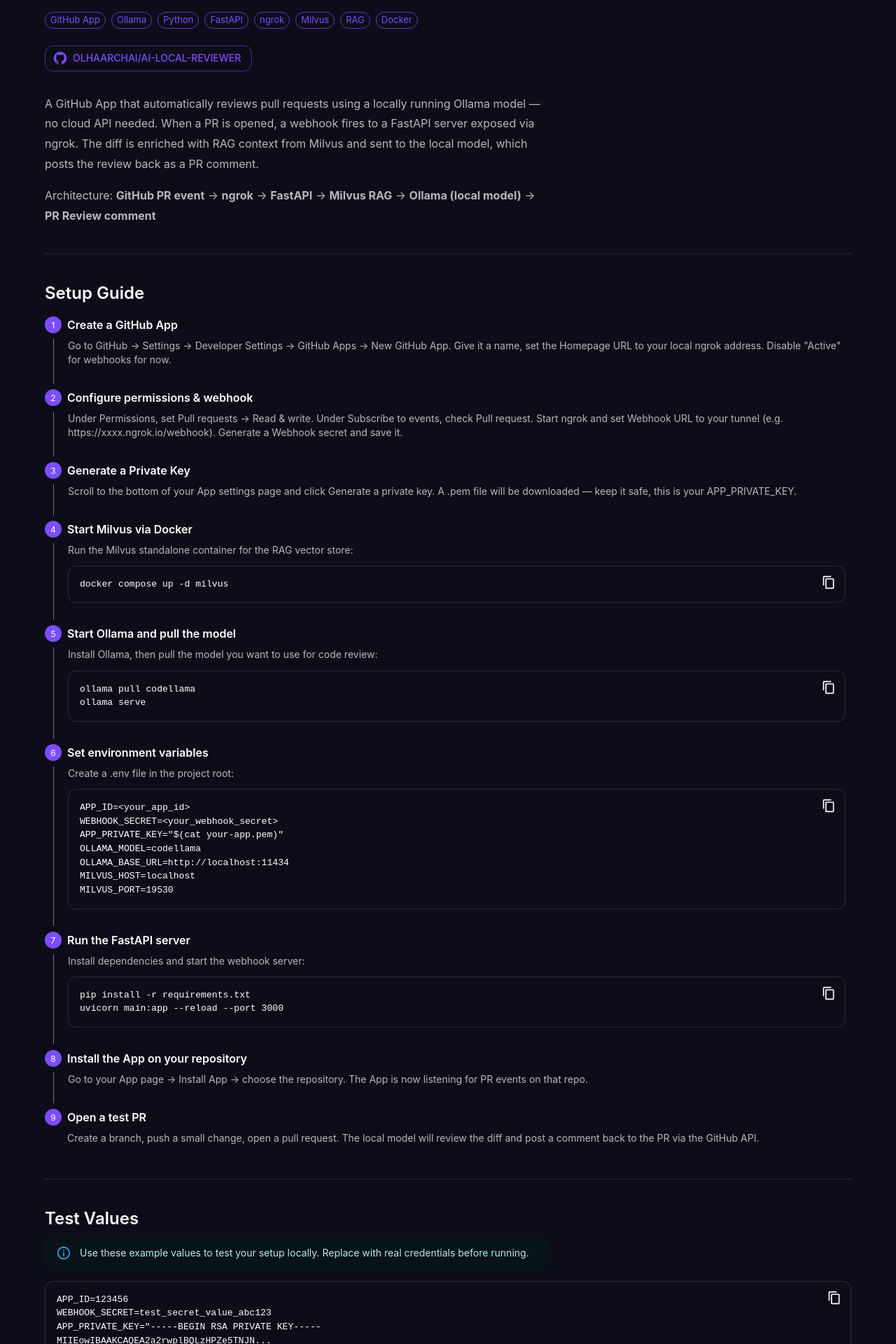
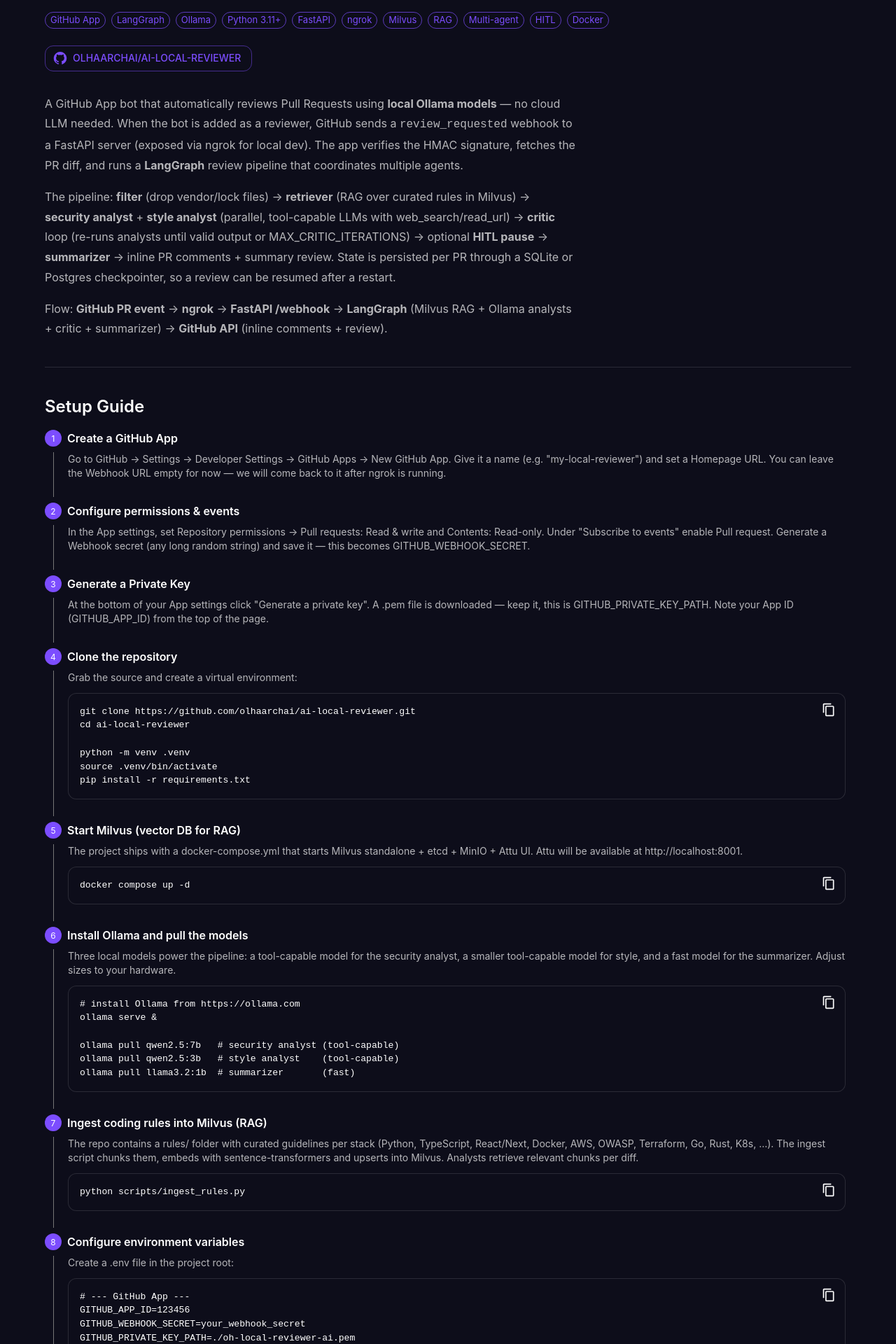
Before and after one commit to olhaarchai/oh-website, a React (Vite) app: page /#/projects/reviewer in a window 1280 px wide. Shown: the part 160-2080 px from the top of the page at 70% size. Built offline with nearby package versions, Linux system fonts and the light colour scheme.

Commit message:
docs(reviewer): align tutorial with real ai-local-reviewer repo

```diff
--- a/src/data/projects.ts
+++ b/src/data/projects.ts
@@ -12,8 +12,8 @@
     id: 'ai-reviewer',
     title: 'AI Local Reviewer',
     description:
-      'GitHub App that automatically reviews pull requests using a local Ollama model. Uses RAG with Milvus vector DB, FastAPI for the webhook server, and ngrok to expose it publicly — runs entirely on your machine.',
-    tags: ['GitHub App', 'Ollama', 'Python', 'FastAPI', 'ngrok', 'Milvus', 'RAG', 'Docker'],
+      'GitHub App bot that auto-reviews pull requests via a LangGraph multi-agent pipeline. Security and style analysts run on local Ollama models, a critic loop validates their output, and Milvus RAG injects per-stack rules (Python, TS, React, Docker, AWS…). FastAPI serves the webhook, ngrok exposes it — fully local, no cloud LLM.',
+    tags: ['GitHub App', 'LangGraph', 'Ollama', 'Python', 'FastAPI', 'ngrok', 'Milvus', 'RAG', 'Multi-agent', 'HITL', 'Docker'],
     path: '/projects/reviewer',
     githubUrl: 'https://github.com/olhaarchai/ai-local-reviewer',
   },
--- a/src/pages/ReviewerPage.tsx
+++ b/src/pages/ReviewerPage.tsx
@@ -23,68 +23,124 @@
   {
     label: 'Create a GitHub App',
     description:
-      'Go to GitHub → Settings → Developer Settings → GitHub Apps → New GitHub App. Give it a name, set the Homepage URL to your local ngrok address. Disable "Active" for webhooks for now.',
+      'Go to GitHub → Settings → Developer Settings → GitHub Apps → New GitHub App. Give it a name (e.g. "my-local-reviewer") and set a Homepage URL. You can leave the Webhook URL empty for now — we will come back to it after ngrok is running.',
   },
   {
-    label: 'Configure permissions & webhook',
+    label: 'Configure permissions & events',
     description:
-      'Under Permissions, set Pull requests → Read & write. Under Subscribe to events, check Pull request. Start ngrok and set Webhook URL to your tunnel (e.g. https://xxxx.ngrok.io/webhook). Generate a Webhook secret and save it.',
+      'In the App settings, set Repository permissions → Pull requests: Read & write and Contents: Read-only. Under "Subscribe to events" enable Pull request. Generate a Webhook secret (any long random string) and save it — this becomes GITHUB_WEBHOOK_SECRET.',
   },
   {
     label: 'Generate a Private Key',
     description:
-      'Scroll to the bottom of your App settings page and click Generate a private key. A .pem file will be downloaded — keep it safe, this is your APP_PRIVATE_KEY.',
+      'At the bottom of your App settings click "Generate a private key". A .pem file is downloaded — keep it, this is GITHUB_PRIVATE_KEY_PATH. Note your App ID (GITHUB_APP_ID) from the top of the page.',
   },
   {
-    label: 'Start Milvus via Docker',
-    description: 'Run the Milvus standalone container for the RAG vector store:',
-    code: `docker compose up -d milvus`,
+    label: 'Clone the repository',
+    description: 'Grab the source and create a virtual environment:',
+    code: `git clone https://github.com/olhaarchai/ai-local-reviewer.git
+cd ai-local-reviewer
+
+python -m venv .venv
+source .venv/bin/activate
+pip install -r requirements.txt`,
   },
   {
-    label: 'Start Ollama and pull the model',
-    description: 'Install Ollama, then pull the model you want to use for code review:',
-    code: `ollama pull codellama
-ollama serve`,
+    label: 'Start Milvus (vector DB for RAG)',
+    description:
+      'The project ships with a docker-compose.yml that starts Milvus standalone + etcd + MinIO + Attu UI. Attu will be available at http://localhost:8001.',
+    code: `docker compose up -d`,
   },
   {
-    label: 'Set environment variables',
-    description: 'Create a .env file in the project root:',
-    code: `APP_ID=<your_app_id>
-WEBHOOK_SECRET=<your_webhook_secret>
-APP_PRIVATE_KEY="$(cat your-app.pem)"
-OLLAMA_MODEL=codellama
-OLLAMA_BASE_URL=http://localhost:11434
-MILVUS_HOST=localhost
-MILVUS_PORT=19530`,
+    label: 'Install Ollama and pull the models',
+    description:
+      'Three local models power the pipeline: a tool-capable model for the security analyst, a smaller tool-capable model for style, and a fast model for the summarizer. Adjust sizes to your hardware.',
+    code: `# install Ollama from https://ollama.com
+ollama serve &
+
+ollama pull qwen2.5:7b   # security analyst (tool-capable)
+ollama pull qwen2.5:3b   # style analyst    (tool-capable)
+ollama pull llama3.2:1b  # summarizer       (fast)`,
   },
   {
-    label: 'Run the FastAPI server',
-    description: 'Install dependencies and start the webhook server:',
-    code: `pip install -r requirements.txt
-uvicorn main:app --reload --port 3000`,
+    label: 'Ingest coding rules into Milvus (RAG)',
+    description:
+      'The repo contains a rules/ folder with curated guidelines per stack (Python, TypeScript, React/Next, Docker, AWS, OWASP, Terraform, Go, Rust, K8s, …). The ingest script chunks them, embeds with sentence-transformers and upserts into Milvus. Analysts retrieve relevant chunks per diff.',
+    code: `python scripts/ingest_rules.py`,
   },
   {
-    label: 'Install the App on your repository',
-    description:
-      'Go to your App page → Install App → choose the repository. The App is now listening for PR events on that repo.',
+    label: 'Configure environment variables',
+    description: 'Create a .env file in the project root:',
+    code: `# --- GitHub App ---
+GITHUB_APP_ID=123456
+GITHUB_WEBHOOK_SECRET=your_webhook_secret
+GITHUB_PRIVATE_KEY_PATH=./oh-local-reviewer-ai.pem
+GITHUB_BOT_NAME=my-local-reviewer
+
+# --- Ollama ---
+OLLAMA_MODEL_SECURITY=qwen2.5:7b
+OLLAMA_MODEL_STYLE=qwen2.5:3b
+OLLAMA_MODEL_FAST=llama3.2:1b
+OLLAMA_BASE_URL=http://localhost:11434
+OLLAMA_REQUEST_TIMEOUT=300
+SUMMARIZER_USE_LLM=false
+
+# --- Milvus (RAG) ---
+MILVUS_HOST=localhost
+MILVUS_PORT=19530
+
+# --- LangGraph checkpointer ---
+CHECKPOINT_SQLITE_PATH=.data/reviewer_checkpoints.sqlite
+# CHECKPOINT_POSTGRES_DSN=postgresql+asyncpg://...
+
+# --- Pipeline tuning ---
+WEB_SEARCH_MAX_RESULTS=5
+READ_URL_MAX_CHARS=5000
+MAX_CRITIC_ITERATIONS=3
+AGENT_RECURSION_LIMIT=2
+ENABLED_AGENTS=security,style
+
+LOG_LEVEL=INFO`,
   },
   {
-    label: 'Open a test PR',
+    label: 'Run the FastAPI webhook server',
+    description: 'Start the app — it exposes POST /webhook and verifies GitHub signatures via HMAC-SHA256.',
+    code: `uvicorn src.main:app --reload --port 8000`,
+  },
+  {
+    label: 'Expose the webhook via ngrok',
     description:
-      'Create a branch, push a small change, open a pull request. The local model will review the diff and post a comment back to the PR via the GitHub API.',
+      'In a second terminal, tunnel port 8000. Copy the HTTPS URL and paste it into your GitHub App Webhook URL field as https://<id>.ngrok.io/webhook, then enable "Active".',
+    code: `ngrok http 8000`,
+  },
+  {
+    label: 'Install the App on a repository',
+    description:
+      'On your App page → Install App → pick the repo. The bot is now listening for pull_request events on that repository.',
+  },
+  {
+    label: 'Request a review from the bot',
+    description:
+      'Open a PR and add the bot as a reviewer (or re-request review). GitHub fires review_requested → the LangGraph pipeline runs filter → retriever (RAG) → security + style analysts → critic loop → summarizer → inline PR comments + summary review.',
   },
 ]
 
-const testEnvBlock = `APP_ID=123456
-WEBHOOK_SECRET=test_secret_value_abc123
-APP_PRIVATE_KEY="-----BEGIN RSA PRIVATE KEY-----
-MIIEowIBAAKCAQEA2a2rwplBQLzHPZe5TNJN...
-(truncated for example)
------END RSA PRIVATE KEY-----"
-OLLAMA_MODEL=codellama
+const testEnvBlock = `GITHUB_APP_ID=123456
+GITHUB_WEBHOOK_SECRET=test_secret_value_abc123
+GITHUB_PRIVATE_KEY_PATH=./oh-local-reviewer-ai.pem
+GITHUB_BOT_NAME=my-local-reviewer
+
+OLLAMA_MODEL_SECURITY=qwen2.5:7b
+OLLAMA_MODEL_STYLE=qwen2.5:3b
+OLLAMA_MODEL_FAST=llama3.2:1b
 OLLAMA_BASE_URL=http://localhost:11434
+
 MILVUS_HOST=localhost
-MILVUS_PORT=19530`
+MILVUS_PORT=19530
+
+MAX_CRITIC_ITERATIONS=3
+ENABLED_AGENTS=security,style
+LOG_LEVEL=INFO`
 
 function CodeBlock({ code }: { code: string }) {
   const [copied, setCopied] = useState(false)
@@ -134,7 +190,19 @@
       </Stack>
 
       <Stack direction="row" flexWrap="wrap" gap={1} mb={3}>
-        {['GitHub App', 'Ollama', 'Python', 'FastAPI', 'ngrok', 'Milvus', 'RAG', 'Docker'].map((tag) => (
+        {[
+          'GitHub App',
+          'LangGraph',
+          'Ollama',
+          'Python 3.11+',
+          'FastAPI',
+          'ngrok',
+          'Milvus',
+          'RAG',
+          'Multi-agent',
+          'HITL',
+          'Docker',
+        ].map((tag) => (
           <Chip key={tag} label={tag} size="small" color="primary" variant="outlined" />
         ))}
       </Stack>
@@ -150,15 +218,28 @@
         olhaarchai/ai-local-reviewer
       </Button>
 
-      <Typography variant="body1" color="text.secondary" sx={{ maxWidth: 720, mb: 2, lineHeight: 1.8 }}>
-        A GitHub App that automatically reviews pull requests using a locally running Ollama model — no cloud API
-        needed. When a PR is opened, a webhook fires to a FastAPI server exposed via ngrok. The diff is enriched
-        with RAG context from Milvus and sent to the local model, which posts the review back as a PR comment.
+      <Typography variant="body1" color="text.secondary" sx={{ maxWidth: 760, mb: 2, lineHeight: 1.8 }}>
+        A GitHub App bot that automatically reviews Pull Requests using{' '}
+        <strong>local Ollama models</strong> — no cloud LLM needed. When the bot is added as a reviewer, GitHub sends
+        a <code>review_requested</code> webhook to a FastAPI server (exposed via ngrok for local dev). The app
+        verifies the HMAC signature, fetches the PR diff, and runs a <strong>LangGraph</strong> review pipeline that
+        coordinates multiple agents.
       </Typography>
 
-      <Typography variant="body1" color="text.secondary" sx={{ maxWidth: 720, mb: 5, lineHeight: 1.8 }}>
-        Architecture: <strong>GitHub PR event</strong> → <strong>ngrok</strong> → <strong>FastAPI</strong> →{' '}
-        <strong>Milvus RAG</strong> → <strong>Ollama (local model)</strong> → <strong>PR Review comment</strong>
+      <Typography variant="body1" color="text.secondary" sx={{ maxWidth: 760, mb: 2, lineHeight: 1.8 }}>
+        The pipeline: <strong>filter</strong> (drop vendor/lock files) →{' '}
+        <strong>retriever</strong> (RAG over curated rules in Milvus) →{' '}
+        <strong>security analyst</strong> + <strong>style analyst</strong> (parallel, tool-capable LLMs with
+        web_search/read_url) → <strong>critic</strong> loop (re-runs analysts until valid output or MAX_CRITIC_ITERATIONS)
+        → optional <strong>HITL pause</strong> → <strong>summarizer</strong> → inline PR comments + summary review.
+        State is persisted per PR through a SQLite or Postgres checkpointer, so a review can be resumed after a
+        restart.
+      </Typography>
+
+      <Typography variant="body1" color="text.secondary" sx={{ maxWidth: 760, mb: 5, lineHeight: 1.8 }}>
+        Flow: <strong>GitHub PR event</strong> → <strong>ngrok</strong> → <strong>FastAPI /webhook</strong> →{' '}
+        <strong>LangGraph</strong> (Milvus RAG + Ollama analysts + critic + summarizer) → <strong>GitHub API</strong>{' '}
+        (inline comments + review).
       </Typography>
 
       <Divider sx={{ mb: 5 }} />
@@ -186,10 +267,11 @@
       <Divider sx={{ mb: 5 }} />
 
       <Typography variant="h5" fontWeight={600} gutterBottom>
-        Test Values
+        Example .env
       </Typography>
-      <Alert severity="info" sx={{ mb: 2, maxWidth: 720 }}>
-        Use these example values to test your setup locally. Replace with real credentials before running.
+      <Alert severity="info" sx={{ mb: 2, maxWidth: 760 }}>
+        Minimal values to get the bot running locally. Replace GitHub App ID, webhook secret and the .pem path with
+        real ones before exposing the webhook.
       </Alert>
       <CodeBlock code={testEnvBlock} />
     </Box>
```
